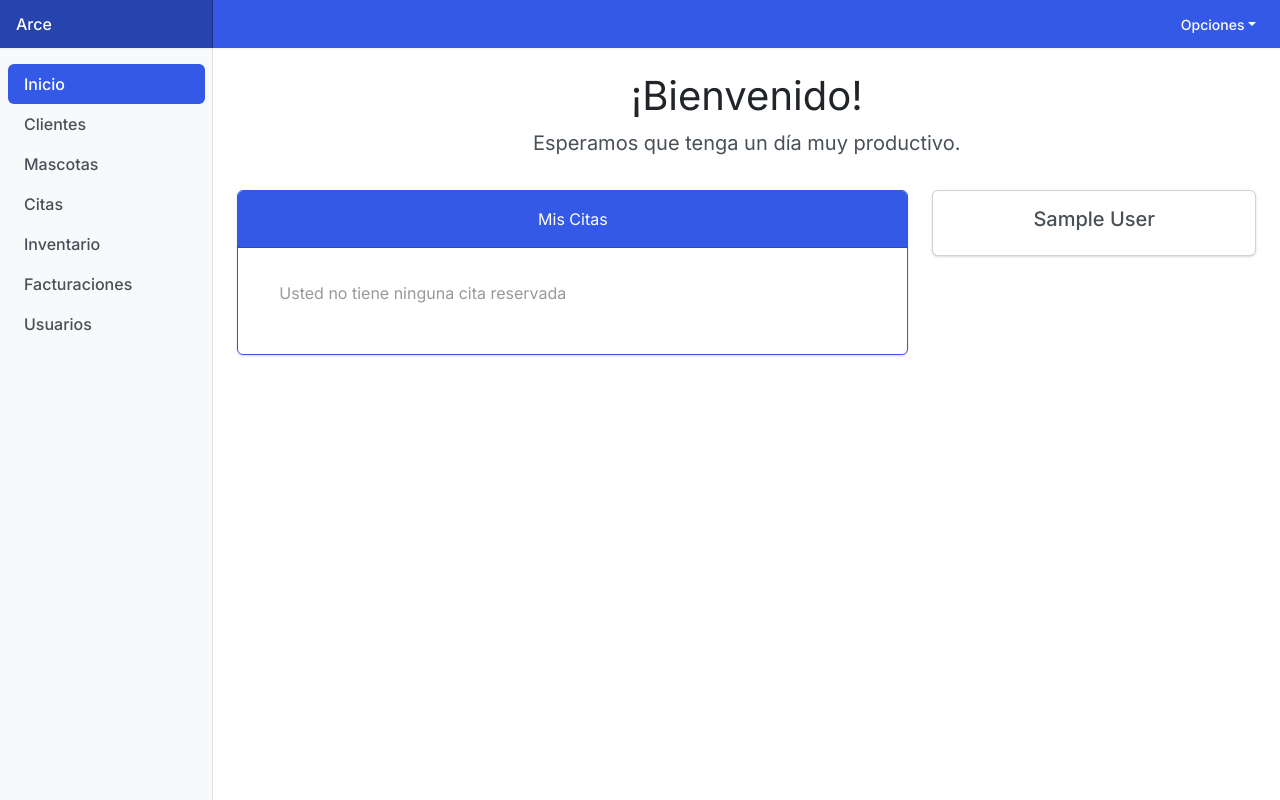
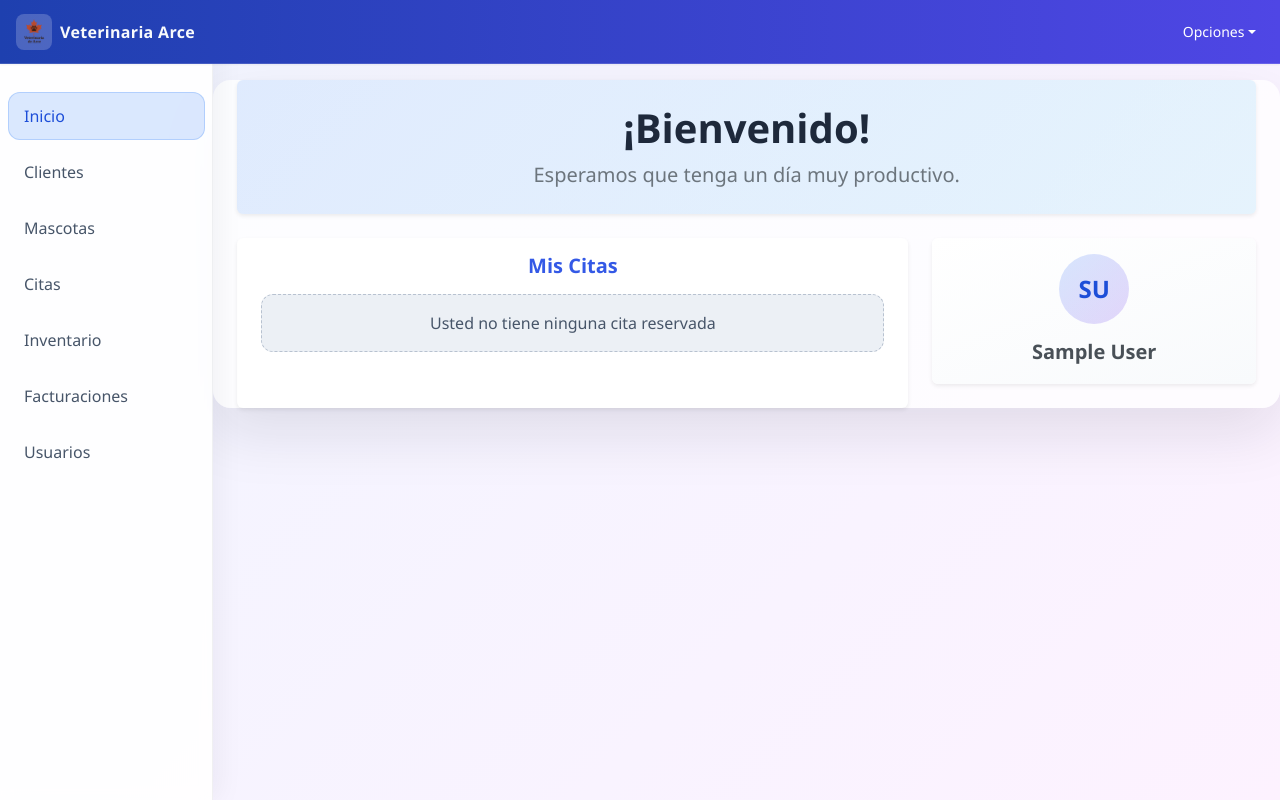
Before and after one commit to Luisnavarr1999/Vet_Arce_Proyect, a Django app: page /panel/ in a window 1280 px wide. Run offline with Django 4.2, Linux system fonts and the light colour scheme; the visitor is signed in with stand-in values (Sample User, id 1); data that the repository does not hold is empty; some libraries are stand-ins or nearby versions.

Commit message:
diseño de paneltrabajador arreglado v1

```diff
--- a/static/panel/estilo.css
+++ b/static/panel/estilo.css
@@ -1,26 +1,151 @@
+.dashboard-body {
+  min-height: 100vh;
+  background: linear-gradient(135deg, #f1f5ff 0%, #fdf2ff 100%);
+  font-family: "Poppins", "Segoe UI", sans-serif;
+}
+
+.dashboard-navbar {
+  background: linear-gradient(90deg, #1e40af 0%, #4f46e5 100%);
+  border-bottom: 1px solid rgba(255, 255, 255, 0.15);
+}
+
+.dashboard-navbar .navbar-toggler {
+  color: #fff;
+}
+
+.navbar-brand {
+  padding-top: 0.85rem;
+  padding-bottom: 0.85rem;
+  color: #fff;
+  font-weight: 600;
+  letter-spacing: 0.02em;
+}
+
+.navbar-brand:hover {
+  color: #f8fafc;
+}
+
+.brand-logo {
+  height: 36px;
+  width: 36px;
+  object-fit: contain;
+  border-radius: 8px;
+  background: rgba(255, 255, 255, 0.2);
+  padding: 4px;
+}
+
+.brand-text {
+  font-size: 1rem;
+}
+
 .sidebar {
   position: fixed;
   top: 0;
   bottom: 0;
   left: 0;
   z-index: 100;
-  padding: 48px 0 0;
-  box-shadow: inset -1px 0 0 rgba(0, 0, 0, 0.1);
+  padding: 72px 0 0;
+  background: rgba(255, 255, 255, 0.9);
+  backdrop-filter: blur(6px);
+  box-shadow: inset -1px 0 0 rgba(15, 23, 42, 0.06), 6px 0 25px rgba(15, 23, 42, 0.05);
 }
 
 .sidebar-sticky {
-  height: calc(100vh - 48px);
+  height: calc(100vh - 72px);
   overflow-x: hidden;
   overflow-y: auto;
 }
 
-.sidebar-heading {
-  font-size: 0.75rem;
+.sidebar .nav-link {
+  color: #475569;
+  border-radius: 0.75rem;
+  padding: 0.75rem 1rem;
+  margin: 0.25rem 0;
+  font-weight: 500;
+  display: flex;
+  align-items: center;
+  gap: 0.5rem;
+  transition: all 0.2s ease;
 }
 
-.navbar-brand {
-  padding-top: 0.75rem;
-  padding-bottom: 0.75rem;
-  background-color: rgba(0, 0, 0, 0.25);
-  box-shadow: inset -1px 0 0 rgba(0, 0, 0, 0.25);
+.sidebar .nav-link:hover {
+  color: #1e3a8a;
+  background: rgba(59, 130, 246, 0.12);
 }
+
+.sidebar .nav-link.active {
+  color: #1d4ed8;
+  background: rgba(59, 130, 246, 0.18);
+  box-shadow: inset 0 0 0 1px rgba(59, 130, 246, 0.25);
+}
+
+.dashboard-main {
+  position: relative;
+}
+
+.dashboard-main::before {
+  content: "";
+  position: absolute;
+  inset: 0;
+  border-radius: 18px;
+  background: rgba(255, 255, 255, 0.8);
+  box-shadow: 0 25px 60px rgba(15, 23, 42, 0.1);
+  z-index: -1;
+}
+
+.dashboard-main > * {
+  position: relative;
+  z-index: 1;
+}
+
+.dashboard-hero {
+  background: linear-gradient(135deg, rgba(59, 130, 246, 0.15), rgba(14, 165, 233, 0.1));
+}
+
+.dashboard-hero .card-body {
+  color: #1e293b;
+}
+
+.dashboard-card .card-header {
+  border-bottom: 1px solid rgba(148, 163, 184, 0.25);
+}
+
+.dashboard-card .card-body {
+  color: #0f172a;
+}
+
+.profile-card {
+  background: linear-gradient(160deg, #ffffff 0%, #f8fafc 100%);
+}
+
+.avatar-circle {
+  height: 70px;
+  width: 70px;
+  border-radius: 50%;
+  background: linear-gradient(135deg, rgba(59, 130, 246, 0.2), rgba(124, 58, 237, 0.2));
+  display: flex;
+  align-items: center;
+  justify-content: center;
+  font-size: 1.5rem;
+  color: #1d4ed8;
+  font-weight: 600;
+}
+
+.alert-soft {
+  background: rgba(226, 232, 240, 0.65);
+  border: 1px dashed rgba(148, 163, 184, 0.6);
+  color: #475569;
+  border-radius: 12px;
+  padding: 1rem;
+  text-align: center;
+}
+
+@media (max-width: 991.98px) {
+  .sidebar {
+    padding-top: 64px;
+  }
+
+  .dashboard-main::before {
+    border-radius: 0;
+  }
+}
--- a/templates/paneltrabajador/home.html
+++ b/templates/paneltrabajador/home.html
@@ -4,22 +4,26 @@
 {% endblock title %}
 {% block content %}
   {% comment %} Página de inicio del paneltrabajador. {% endcomment %}
-  <div class="text-center p-3">
-    <h1 class="fw-light">¡Bienvenido!</h1>
-    <p class="lead">Esperamos que tenga un día muy productivo.</p>
-  </div>
+  <section class="dashboard-hero card border-0 shadow-sm mb-4">
+    <div class="card-body text-center py-4">
+      <h1 class="fw-semibold mb-2">¡Bienvenido!</h1>
+      <p class="lead mb-0 text-muted">Esperamos que tenga un día muy productivo.</p>
+    </div>
+  </section>
   <div class="row">
     <div class="col-lg-8">
       {# Verificamos si tiene permisos #}
       {% if perms.paneltrabajador.view_cita %}
-        <div class="card mb-1 border-primary">
-          <div class="card-header bg-primary text-white text-center">Mis Citas</div>
-          <div class="card-body">
+        <div class="card dashboard-card h-100 shadow-sm border-0 mb-4">
+          <div class="card-header border-0 bg-transparent text-center py-3">
+            <h5 class="mb-0 fw-semibold text-primary">Mis Citas</h5>
+          </div>
+          <div class="card-body pt-0">
             {# Tiene citas? #}
             {% if citas %}
               {% include "./cita/tabla.html" with es_home=True %}
             {% else %}
-              <div class="alert alert-secondary">Usted no tiene ninguna cita reservada</div>
+              <div class="alert alert-soft">Usted no tiene ninguna cita reservada</div>
             {% endif %}
           </div>
         </div>
@@ -27,10 +31,13 @@
     </div>
     {# Mostrar su nombre y su grupo (rol) #}
     <div class="col-lg-4">
-      <div class="card mb-1">
+      <div class="card profile-card shadow-sm border-0 mb-4">
         <div class="card-body text-center">
-          <h5 class="card-title">{{ first_name }} {{ last_name }}</h5>
-          <p class="card-text">{{ grupo }}</p>
+          <div class="avatar-circle mx-auto mb-3">
+            <span class="avatar-initial">{{ first_name|default:"U"|slice:":1" }}{{ last_name|default:""|slice:":1" }}</span>
+          </div>
+          <h5 class="card-title fw-semibold mb-1">{{ first_name }} {{ last_name }}</h5>
+          <p class="card-text text-muted mb-0">{{ grupo }}</p>
         </div>
       </div>
     </div>
--- a/templates/paneltrabajador/master.html
+++ b/templates/paneltrabajador/master.html
@@ -14,11 +14,16 @@
           referrerpolicy="no-referrer" />
     <link rel="stylesheet" href="{% static 'panel/estilo.css' %}" />
   </head>
-  <body>
-    <header class="navbar navbar-dark sticky-top bg-primary flex-md-nowrap p-0 shadow navbar-expand">
+  <body class="dashboard-body">
+    <header class="navbar navbar-dark sticky-top flex-md-nowrap p-0 shadow navbar-expand dashboard-navbar">
 
-      <a class="navbar-brand col-4 col-lg-2 me-0 px-3 fs-6 text-truncate"
-         href="{% url 'panel_home' %}">Arce</a>
+      <a class="navbar-brand col-6 col-lg-3 me-0 px-3 fs-6 d-flex align-items-center"
+         href="{% url 'panel_home' %}">
+        <img class="brand-logo me-2"
+             src="{% static 'Imagenes/Logo.png' %}"
+             alt="Logo de Veterinaria Arce" />
+        <span class="brand-text text-truncate">Veterinaria Arce</span>
+      </a>
       <div class="navbar-nav w-100">
         <button class="navbar-toggler d-lg-none d-block collapsed border-0 order-1 order-lg-0 ms-auto mx-1"
                 type="button"
@@ -50,7 +55,7 @@
       <div class="row">
         {% comment %} Navbar de Boostrap. Asigna la clase CSS active mediante la URL. {% endcomment %}
         <nav id="sidebarMenu"
-             class="col-lg-2 d-lg-block bg-light sidebar collapse">
+             class="col-lg-2 d-lg-block sidebar collapse">
           <div class="position-sticky pt-3 sidebar-sticky">
             <ul class="nav nav-pills px-2 flex-column mb-auto">
               <li class="nav-item">
@@ -96,7 +101,7 @@
             </ul>
           </div>
         </nav>
-        <main class="ms-sm-auto col-lg-10 px-md-4 my-2">
+        <main class="ms-sm-auto col-lg-10 px-md-4 my-3 dashboard-main">
           {# Mensajes de Django #}
           <div id="alerts">{% include "../djangomessages.html" %}</div>
           <div class="dj-b-content">
```
